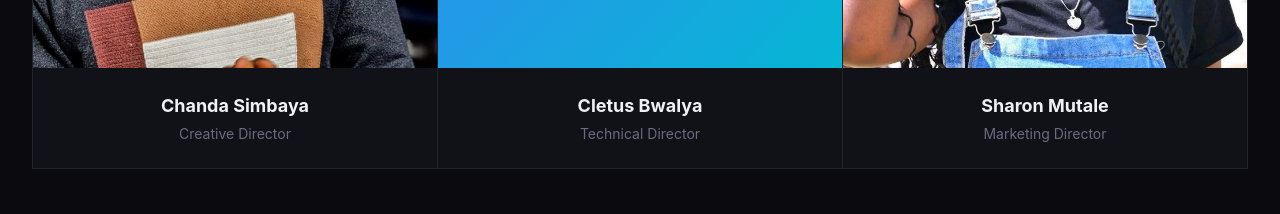
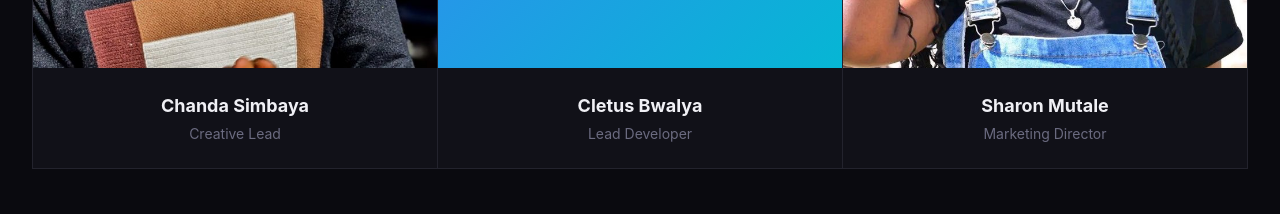
Before and after one commit to Obito324HX/zed-forge, a Next.js app: page / in a window 1280 px wide. Shown: the part 5880-6094 px from the top of the page. Built offline with nearby package versions, Linux system fonts and the light colour scheme; no server answers.

Commit message:
Update team titles: Creative Lead, Lead Developer, Marketing Director

```diff
--- a/data/team.ts
+++ b/data/team.ts
@@ -8,13 +8,13 @@ export type TeamMember = {
 export const team: TeamMember[] = [
   {
     name: "Chanda Simbaya",
-    role: "Creative Director",
+    role: "Creative Lead",
     initials: "CS",
     photo: "/team/chanda-simbaya.jpg"
   },
   {
     name: "Cletus Bwalya",
-    role: "Technical Director",
+    role: "Lead Developer",
     initials: "CB"
   },
   {
```
